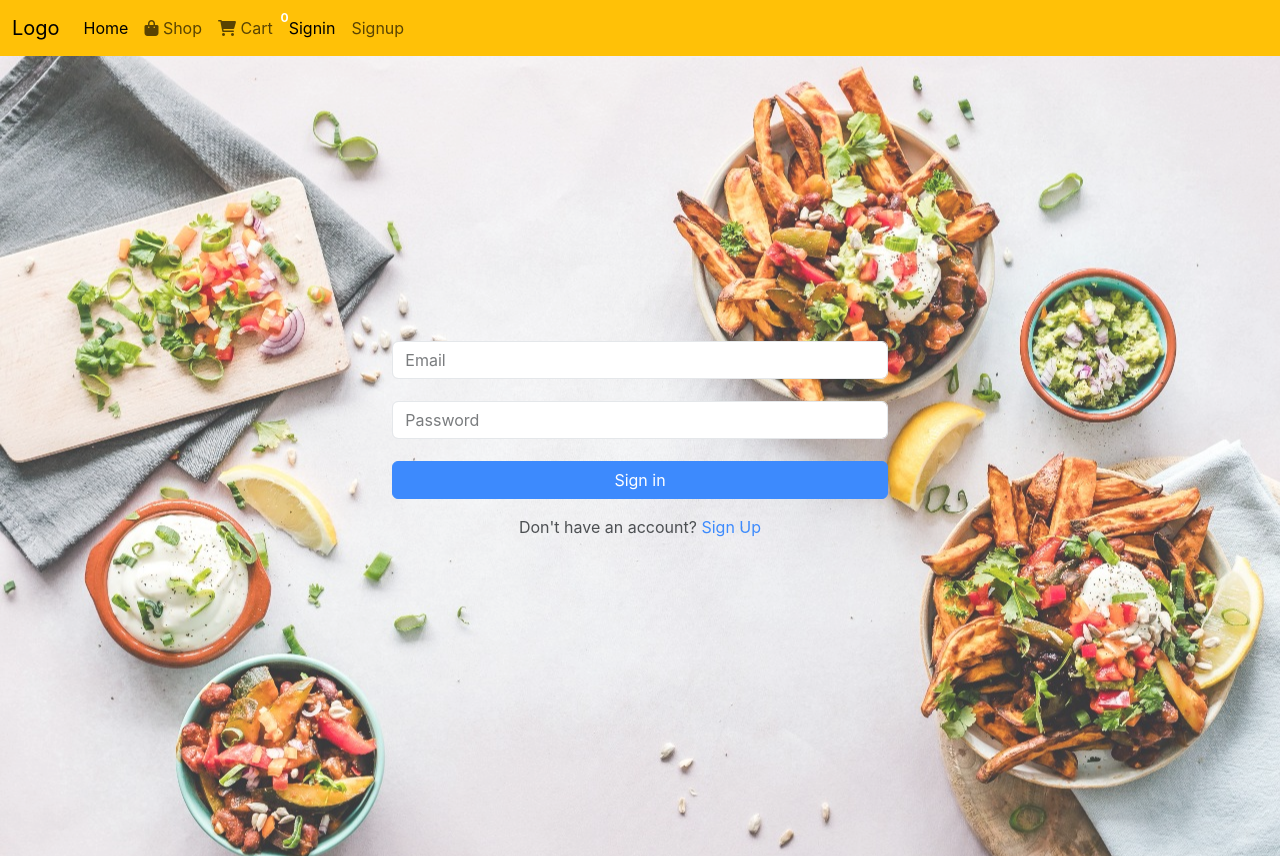
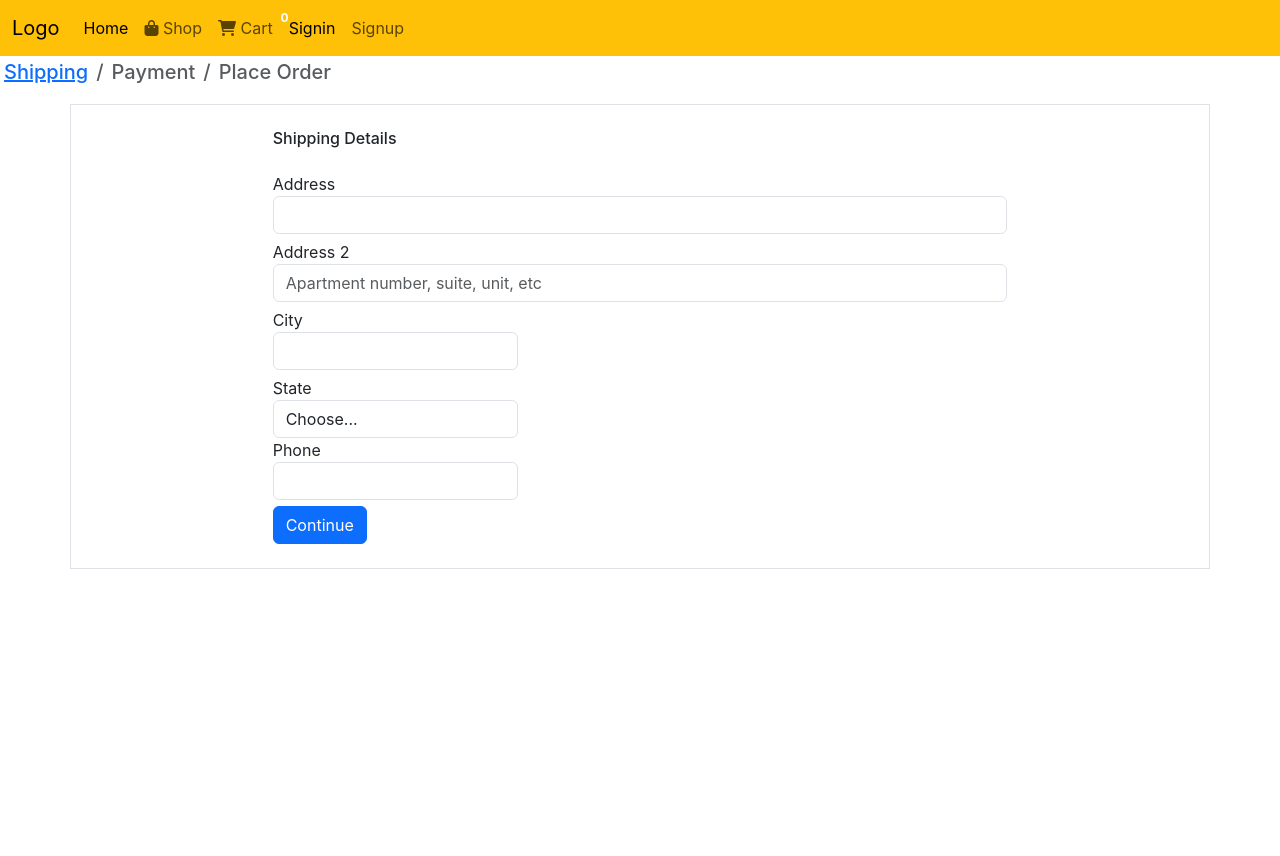
Before and after one commit to developer-danish/food-and-delivery, a React (Create React App) app in the folder client/: page /shipping in a window 1280 px wide. Before the commit this address led to /signin. After the commit the page ends 800 px from the top, so only its background shows below. Built offline with nearby package versions, Linux system fonts and the light colour scheme.

Commit message:
shipping page

```diff
--- /dev/null
+++ b/client/src/api/stateData.js
@@ -0,0 +1,40 @@
+const states = [
+    "Andhra Pradesh",
+    "Arunachal Pradesh",
+    "Assam",
+    "Bihar",
+    "Chhattisgarh",
+    "Goa",
+    "Gujarat",
+    "Haryana",
+    "Himachal Pradesh",
+    "Jammu and Kashmir",
+    "Jharkhand",
+    "Karnataka",
+    "Kerala",
+    "Madhya Pradesh",
+    "Maharashtra",
+    "Manipur",
+    "Meghalaya",
+    "Mizoram",
+    "Nagaland",
+    "Odisha",
+    "Punjab",
+    "Rajasthan",
+    "Sikkim",
+    "Tamil Nadu",
+    "Telangana",
+    "Tripura",
+    "Uttarakhand",
+    "Uttar Pradesh",
+    "West Bengal",
+    "Andaman and Nicobar Islands",
+    "Chandigarh",
+    "Dadra and Nagar Haveli",
+    "Daman and Diu",
+    "Delhi",
+    "Lakshadweep",
+    "Puducherry"
+];
+
+export default states;
--- a/client/src/components/App.js
+++ b/client/src/components/App.js
@@ -11,6 +11,7 @@ import Shop from './Shop';
 import Cart from './Cart';
 import Product from './Product';
 import Shipping from './Shipping';
+import Payment from './Payment';
 
 
 const App = () => {
@@ -24,6 +25,7 @@ const App = () => {
         <Route exact path="/cart" element={<Cart></Cart>} />
         <Route exact path="/product/:productId" element={<Product></Product>} />
         <Route exact path="/shipping" element={<Shipping></Shipping>} />
+        <Route exact path="/payment" element={<Payment></Payment>} />
         <Route exact  path="/signin" element={<Signin></Signin>} />
         <Route exact  path="/signup" element={<Signup></Signup>} />
         <Route exact  path="/admin/dashboard" element={<AdminDashboard></AdminDashboard>} />
--- a/client/src/components/Header.js
+++ b/client/src/components/Header.js
@@ -19,7 +19,8 @@ const Header = () => {
         <nav className="navbar navbar-expand-lg bg-warning " >
             <div className="container-fluid ">
                 <button className="navbar-toggler" type="button" data-bs-toggle="collapse" data-bs-target="#navbarTogglerDemo03" aria-controls="navbarTogglerDemo03" aria-expanded="false" aria-label="Toggle navigation">
-                    <span className="navbar-toggler-icon"></span>
+                    {/* <span className="navbar-toggler-icon"></span> */}
+                    <i className="fas fa-bars"></i>
                 </button>
                 <Link to="/" className="navbar-brand" >Logo</Link>
                 <div className="collapse navbar-collapse" id="navbarTogglerDemo03">
--- /dev/null
+++ b/client/src/components/Payment.js
@@ -0,0 +1,52 @@
+import React from 'react';
+import ProgressBar from './ProgressBar';
+
+const Payment = () => {
+	return (
+		<section className='m-4'>
+			<div className='jumbotron p-1'>
+				<h5>
+					<ProgressBar step1 step2 />
+				</h5>
+			</div>
+
+			<div className='container border border py-4'>
+				<div className='row justify-content-center'>
+					<div className='col-md-8'>
+						<h6 className='font-weight-bold mb-4'>Payment</h6>
+
+						<form>
+							<div className='form-check'>
+								<input
+									className='form-check-input'
+									type='radio'
+									name='paymentMethod'
+									value='paypal'
+								/>
+								<label className='form-check-label'>
+									Paypal
+								</label>
+							</div>
+							<div className='form-check'>
+								<input
+									className='form-check-input'
+									type='radio'
+									name='paymentMethod'
+									value='stripe'
+								/>
+								<label className='form-check-label'>
+									Stripe
+								</label>
+							</div>
+							<button className='btn btn-primary mt-3'>
+								Continue
+							</button>
+						</form>
+					</div>
+				</div>
+			</div>
+		</section>
+	);
+};
+
+export default Payment;
--- /dev/null
+++ b/client/src/components/ProgressBar.js
@@ -0,0 +1,56 @@
+import React from "react";
+import { Link } from "react-router-dom";
+import Shipping from "./Shipping";
+
+const ProgressBar = ({ step1, step2, step3 }) => {
+    return (
+        <>
+            <nav aria-label="breadcrumb">
+                <ol className="breadcrumb">
+                    {/* step 1 */}
+                    {step1 ? (
+                        <li className="breadcrumb-item active" aria-current="page">
+                            <Link to="/shipping">Shipping</Link>
+                        </li>
+                    ) : (
+                        <li className="breadcrumb-item" aria-current="page">
+                            <Link className="text-muted" style={{ textDecoration: "none", cursor: 'not-allowed' }} to="#">
+                                Shipping
+                            </Link>
+                        </li>
+                    )}
+
+                    {/* step 2 */}
+
+                    {step2 ? (
+                        <li className="breadcrumb-item active" aria-current="page">
+                            <Link to="/payment">Payment</Link>
+                        </li>
+                    ) : (
+                        <li className="breadcrumb-item" aria-current="page">
+                            <Link className="text-muted" style={{ textDecoration: "none", cursor: 'not-allowed' }} to="#">
+                                Payment
+                            </Link>
+                        </li>
+                    )}
+
+                    {/* step 3 */}
+
+                    {step3 ? (
+                        <li className="breadcrumb-item active" aria-current="page">
+                            <Link to="/placeorder">Place Order</Link>
+                        </li>
+                    ) : (
+                        <li className="breadcrumb-item" aria-current="page">
+                            <Link className="text-muted" style={{ textDecoration: "none", cursor: 'not-allowed' }} to="#">
+                                Place Order
+                            </Link>
+                        </li>
+                    )}
+                </ol>
+            </nav>
+        </>
+    );
+};
+
+export default ProgressBar;
--- a/client/src/components/Shipping.js
+++ b/client/src/components/Shipping.js
@@ -1,18 +1,144 @@
-import React, { useEffect } from 'react'
-import { isAuthenticated } from '../helpers/auth';
+import React, { useState, useEffect } from 'react';
+import ProgressBar from './ProgressBar';
+import { useDispatch, useSelector } from 'react-redux';
 import { useNavigate } from 'react-router-dom';
+import { saveShippingAddress } from '../redux/actions/orderActions';
+import states from './../api/stateData';
 
-function Shipping() {
-    const navigate = useNavigate();
-    useEffect(() => {
-        if (!isAuthenticated()) {
-            //For admin
-            navigate('/signin');
-          }
-    }, [navigate]);
-  return (
-    <div>Shipping page</div>
-  )
-}
+const Shipping = () => {
+	const navigate = useNavigate();
+	const dispatch = useDispatch();
+	const { shippingAddress } = useSelector(state => state.order);
 
-export default Shipping
+	const [address, setAddress] = useState('');
+	const [address2, setAddress2] = useState('');
+	const [city, setCity] = useState('');
+	const [state, setState] = useState('');
+	const [phone, setPhone] = useState('');
+
+	useEffect(() => {
+		shippingAddress.address
+			? setAddress(shippingAddress.address)
+			: setAddress('');
+		shippingAddress.address2
+			? setAddress2(shippingAddress.address2)
+			: setAddress2('');
+		shippingAddress.city ? setCity(shippingAddress.city) : setCity('');
+		shippingAddress.state ? setState(shippingAddress.state) : setState('');
+		shippingAddress.phone ? setPhone(shippingAddress.phone) : setPhone('');
+	}, [shippingAddress]);
+
+	const handleSubmit = evt => {
+		evt.preventDefault();
+
+		const shippingData = {
+			address,
+			address2,
+			city,
+			state,
+			phone,
+		};
+
+		dispatch(saveShippingAddress(shippingData));
+		navigate('/payment');
+		console.log(shippingData);
+	};
+
+	return (
+		<section>
+			<div className='jumbotron p-1'>
+				<h5>
+					<ProgressBar step1 />
+				</h5>
+			</div>
+
+			<div className='container border py-4'>
+				<div className='row justify-content-center'>
+					<div className='col-md-8'>
+						<h6 className='font-weight-bold mb-4'>
+							Shipping Details
+						</h6>
+
+						<form onSubmit={handleSubmit}>
+							<div className='form-group'>
+								<label htmlFor='inputAddress'>Address</label>
+								<input
+									type='text'
+									className='form-control'
+									value={address}
+									onChange={evt =>
+										setAddress(evt.target.value)
+									}
+								/>
+							</div>
+
+							<div className='form-group'>
+								<label htmlFor='inputAddress2'>Address 2</label>
+								<input
+									type='text'
+									className='form-control'
+									placeholder='Apartment number, suite, unit, etc'
+									value={address2}
+									onChange={evt =>
+										setAddress2(evt.target.value)
+									}
+								/>
+							</div>
+
+							<div className='form-row'>
+								<div className='form-group col-md-4'>
+									<label htmlFor='inputCity'>City</label>
+									<input
+										type='text'
+										className='form-control'
+										value={city}
+										onChange={evt =>
+											setCity(evt.target.value)
+										}
+									/>
+								</div>
+								<div className='form-group col-md-4'>
+									<label htmlFor='inputState'>State</label>
+									<select
+										className='form-control'
+										value={state}
+										onChange={evt =>
+											setState(evt.target.value)
+										}
+									>
+										<option>Choose...</option>
+										{states.map(s => (
+											<option
+												key={s}
+												value={s}
+											>
+												{s}
+											</option>
+										))}
+									</select>
+								</div>
+								<div className='form-group col-md-4'>
+									<label htmlFor='inputZip'>Phone</label>
+									<input
+										type='text'
+										className='form-control'
+										value={phone}
+										onChange={evt =>
+											setPhone(evt.target.value)
+										}
+									/>
+								</div>
+							</div>
+
+							<button type='submit' className='btn btn-primary'>
+								Continue
+							</button>
+						</form>
+					</div>
+				</div>
+			</div>
+		</section>
+	);
+};
+
+export default Shipping;
--- /dev/null
+++ b/client/src/redux/actions/orderActions.js
@@ -0,0 +1,10 @@
+import { SAVE_SHIPPING_ADDRESS } from "../constants/orderConstants"
+
+export const saveShippingAddress = data => async dispatch => {
+    dispatch({
+        type: SAVE_SHIPPING_ADDRESS,
+        payload: data
+    });
+
+    localStorage.setItem("shippingAddress", JSON.stringify(data));
+}
--- /dev/null
+++ b/client/src/redux/constants/orderConstants.js
@@ -0,0 +1 @@
+export const SAVE_SHIPPING_ADDRESS = "SAVE_SHIPPING_ADDRESS";
--- /dev/null
+++ b/client/src/redux/reducers/orderReducers.js
@@ -0,0 +1,23 @@
+import { SAVE_SHIPPING_ADDRESS } from "../constants/orderConstants"
+
+
+const INITAL_STATE = {
+    shippingAddress: {},
+
+};
+
+const orderReducer = (state = INITAL_STATE, action) => {
+    switch (action.type) {
+            case SAVE_SHIPPING_ADDRESS:
+                return {
+                    ...state,
+                    shippingAddress: action.payload,
+                }
+            default:
+                return state;
+
+    }
+
+}
+
+export default orderReducer;
--- a/client/src/redux/store.js
+++ b/client/src/redux/store.js
@@ -8,6 +8,7 @@ import categoryReducer from './reducers/categoryReducers';
 import productReducer from "./reducers/productReducers";
 import filterReducer from "./reducers/filterReducer";
 import cartReducer from "./reducers/cartReducer";
+import orderReducer from "./reducers/orderReducers";
 
 const reducers = combineReducers({
     loading: loadingReducer,
@@ -15,7 +16,8 @@ const reducers = combineReducers({
     categories: categoryReducer,
     products: productReducer,
     filters: filterReducer,
-    cart: cartReducer
+    cart: cartReducer,
+    order: orderReducer
 });
 
 const initialState = {};
```
Also changed, not shown: 1 other file (tests, documents, lock files or other folders).
